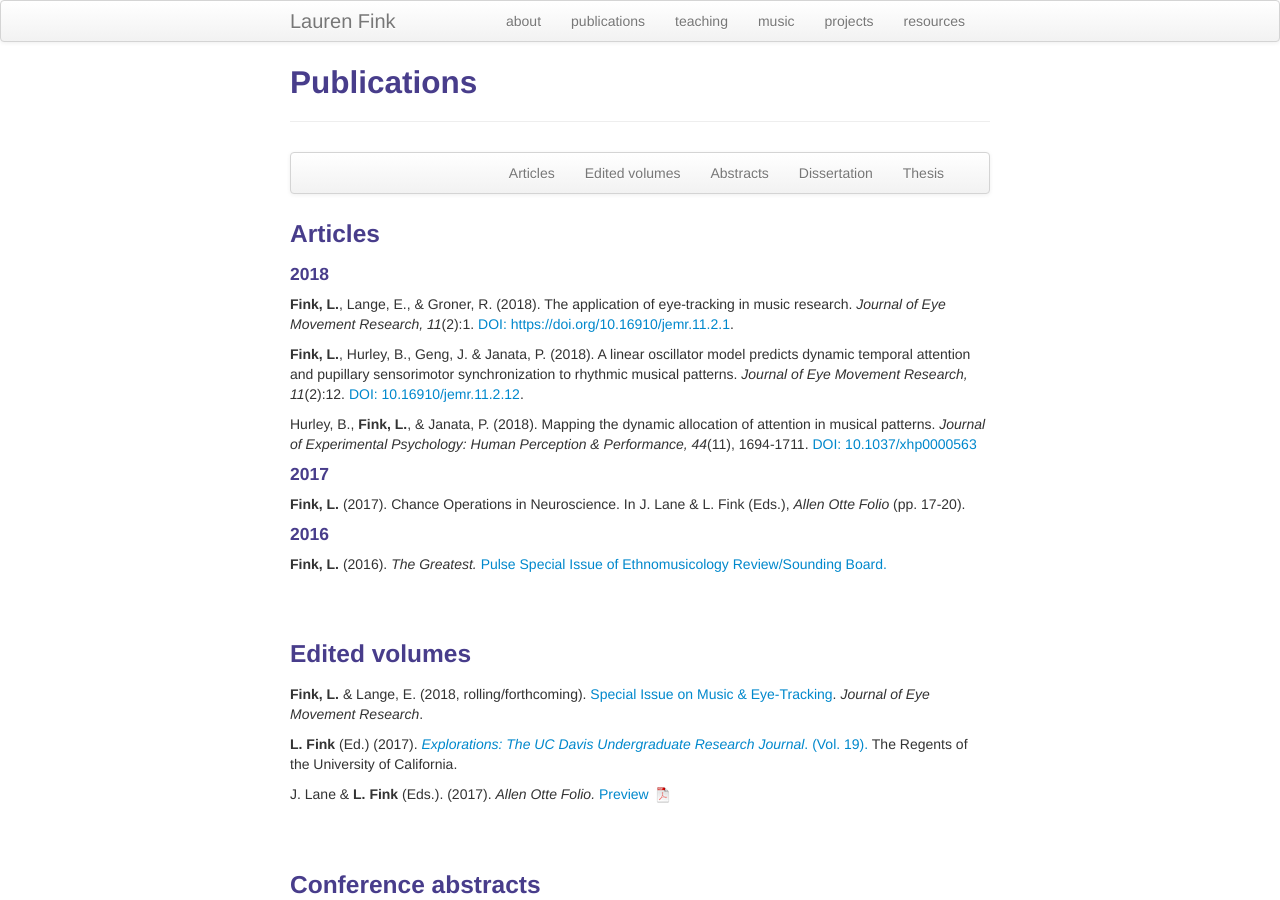
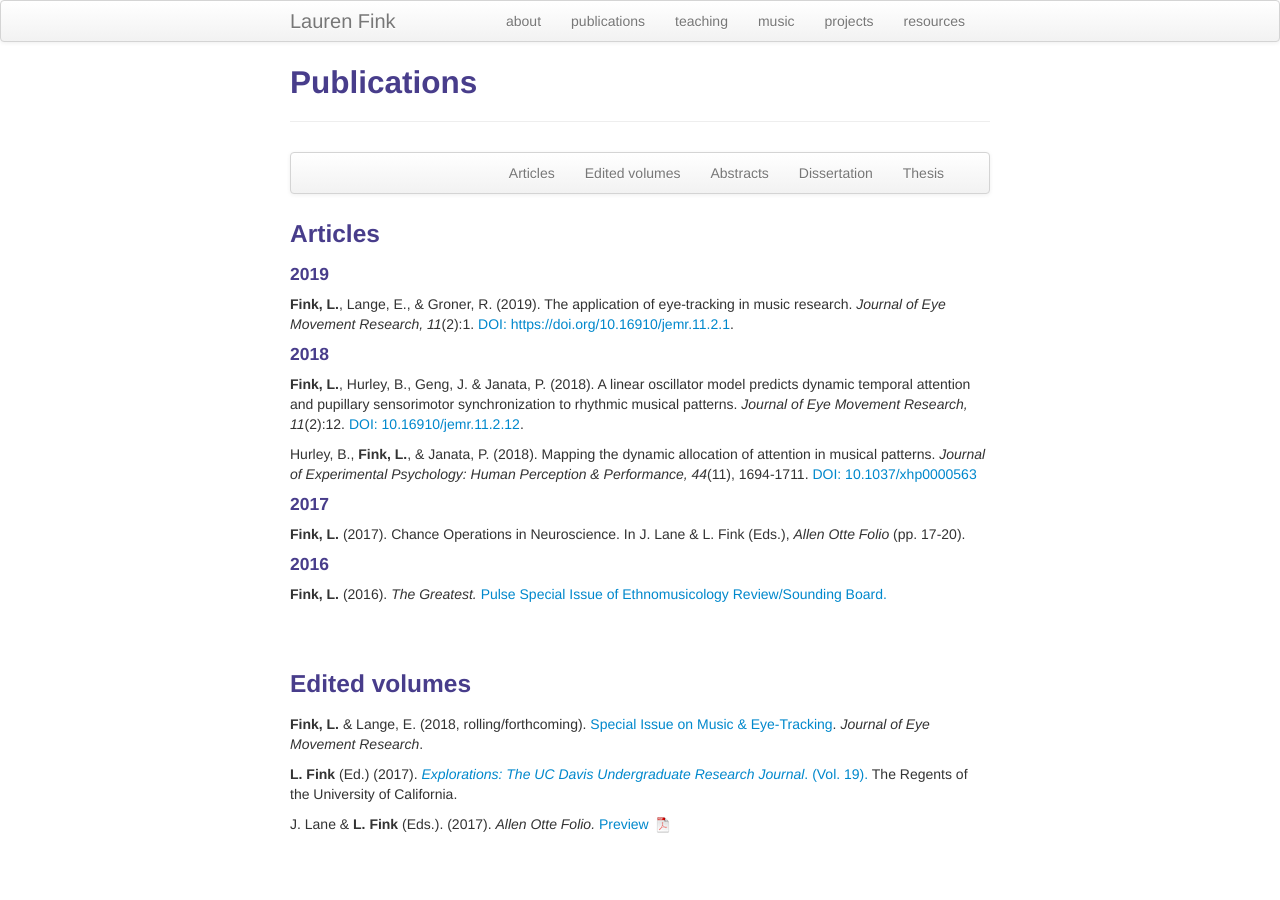
Before and after one commit to lkfink/lkfink.github.io, a Jekyll site: the page built from pages/pubs.md, in a window 1280 px wide and 900 px high. Built offline with Jekyll 4.4.1, drawn with Linux system fonts in a browser that asks for light colours.

Commit message:
change pub year for intro

```diff
--- a/pages/pubs.md
+++ b/pages/pubs.md
@@ -32,10 +32,11 @@ description: Lauren Fink's publications
 
 ### <a name="articles"></a>Articles
 
+
+#### 2019
+**Fink, L.**, Lange, E., & Groner, R. (2019). The application of eye-tracking in music research. *Journal of Eye Movement Research, 11*(2):1. [DOI: https://doi.org/10.16910/jemr.11.2.1](https://bop.unibe.ch/JEMR/article/view/MET-intro.pdf){:target="_blank"}.
+
 #### 2018
-
-**Fink, L.**, Lange, E., & Groner, R. (2018). The application of eye-tracking in music research. *Journal of Eye Movement Research, 11*(2):1. [DOI: https://doi.org/10.16910/jemr.11.2.1](https://bop.unibe.ch/JEMR/article/view/MET-intro.pdf){:target="_blank"}.
-
 **Fink, L.**, Hurley, B., Geng, J. & Janata, P. (2018). A linear oscillator model predicts dynamic temporal attention and pupillary sensorimotor synchronization to rhythmic musical patterns.  *Journal of Eye Movement Research, 11*(2):12. [DOI: 10.16910/jemr.11.2.12](https://bop.unibe.ch/JEMR/article/view/4285/){:target="_blank"}.
 
 Hurley, B., **Fink, L.**, & Janata, P. (2018). Mapping the dynamic allocation of attention in musical patterns. *Journal of Experimental Psychology: Human Perception & Performance, 44*(11), 1694-1711. [DOI: 10.1037/xhp0000563](http://psycnet.apa.org/doiLanding?doi=10.1037%2Fxhp0000563){:target="_blank"}
```
